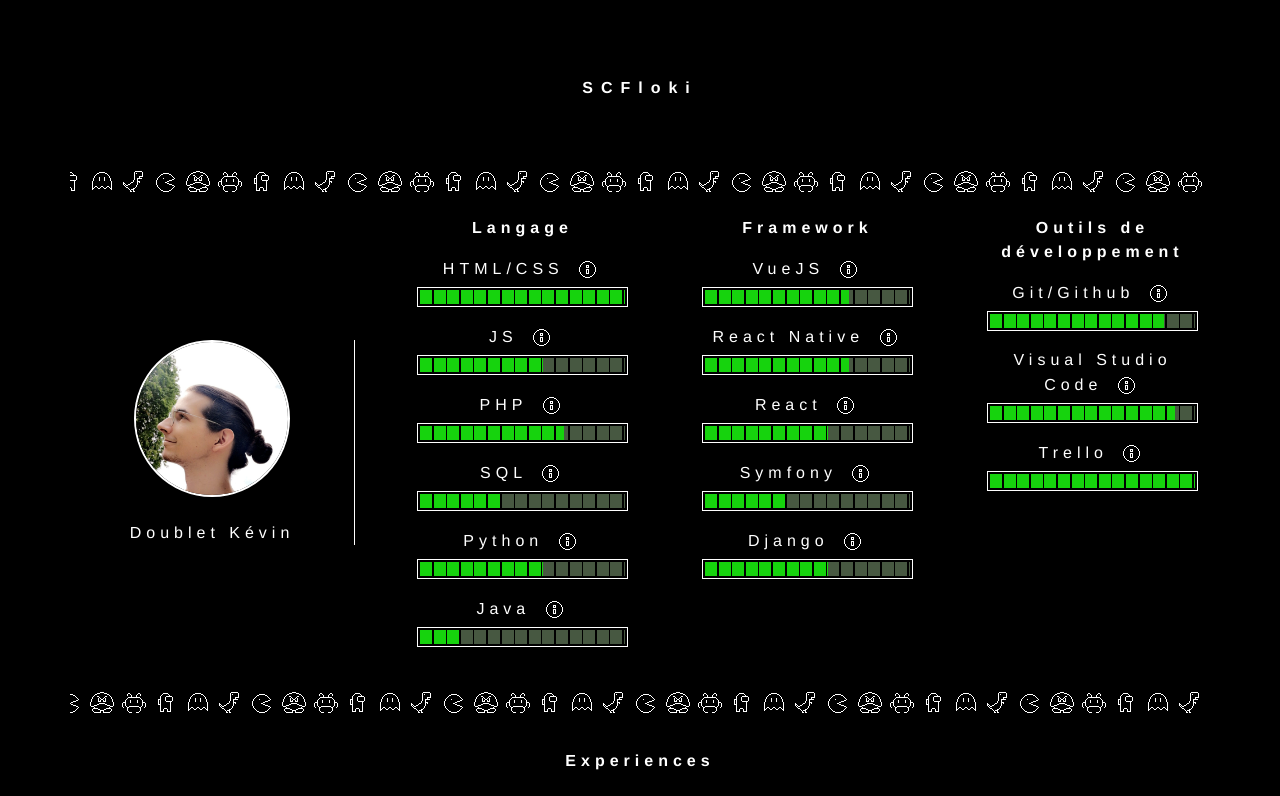
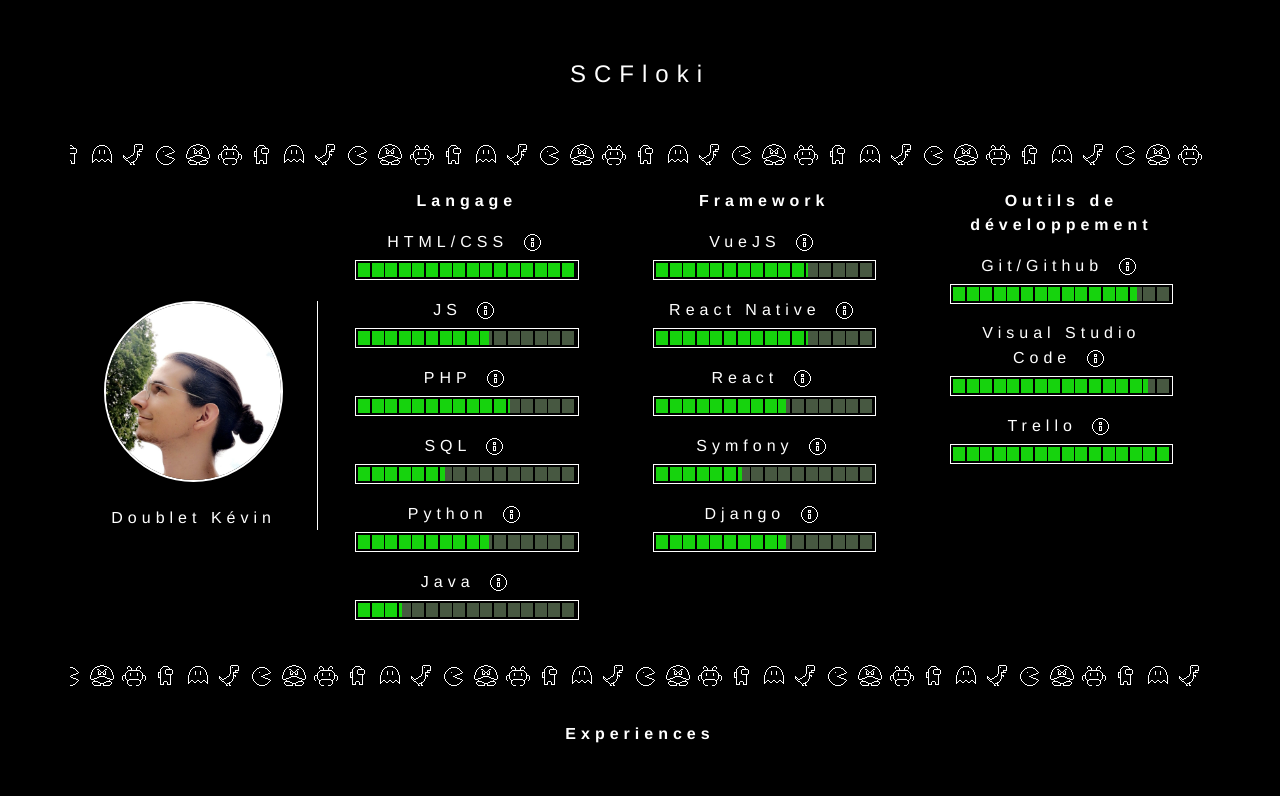
Before and after one commit to SCFloki/Portfolio-Github, a Vue app: page /portfolio-github in a window 1280 px wide. Shown: the top 796 px of the page. Built offline with nearby package versions, Linux system fonts and the light colour scheme.

Commit message:
responsive update

```diff
--- a/src/App.vue
+++ b/src/App.vue
@@ -1,18 +1,19 @@
 <template>
     <div id="app">
-      <b-navbar toggleable="lg" id="navbar">
-        <b-navbar-toggle target="nav-collapse" id="navbar-collapse">Navigation</b-navbar-toggle>
-          <b-navbar-nav>
-            <b-collapse id="nav-collapse" is-nav>
-              <b-nav-item id="navbar-brand"><router-link to="/portfolio-github/">SCFloki</router-link></b-nav-item>
-            </b-collapse>
-          </b-navbar-nav>
-        </b-navbar>
-    <router-view/>
+      <h4 id="title">SCFloki</h4>
+      <WorkView />
     </div>
 </template>
 
 <script>
+  import WorkView from './views/WorkView.vue'
+
+  export default {
+    name: 'App',
+    components: {
+      WorkView
+    }
+  }
 </script>
 
 <style lang="scss">
@@ -21,31 +22,14 @@
   background-color: black;
 };
 
-#navbar {
-  display: inline-block;
-}
-
-#navbar a{
-  text-decoration: none;
-  color: white;
-  letter-spacing: 8px;
-
-
-}
-
-
-#navbar-brand {
-  font-weight: bold;
-  padding-right: 60px;
-  padding-left: 60px;
-}
-
-#navbar-collapse {
+#title {
   font-weight: bold;
   text-decoration: none;
   color: white;
   letter-spacing: 8px;
+  font-weight: normal;
 }
+
 
 #app {
   background-color: black;
--- a/src/components/ExpComponent.vue
+++ b/src/components/ExpComponent.vue
@@ -41,7 +41,6 @@
 
 #exp-image {
 	width: 50%;
-	float: right;
 	margin-right: 20px;
 	margin-top: 30px;
 }
--- a/src/views/WorkView.vue
+++ b/src/views/WorkView.vue
@@ -4,7 +4,7 @@
 		<b-container id="skills-container">
 			<b-row>
 				<!-- Profile picture -->
-				<b-col cols="3" id="profile">
+				<b-col id="profile">
 					<img src="@/assets/images/profile.jpg"><br><br>
 					Doublet Kévin
 				</b-col>
@@ -252,11 +252,12 @@
 #profile {
 	margin: auto;
 	border-right: 1px solid white;
+
 }
 
 #profile img {
 	border-radius: 50%;
-	width: 60%;
+	width: 80%;
 	border: 2px solid white;
 }
 
@@ -274,7 +275,8 @@
 
 .skills-col {
 	margin-bottom: 25px;
-	margin-left: 50px;
+	margin-left: 25px;
+	margin-right: 25px
 }
 
 .skills-col p {
```
